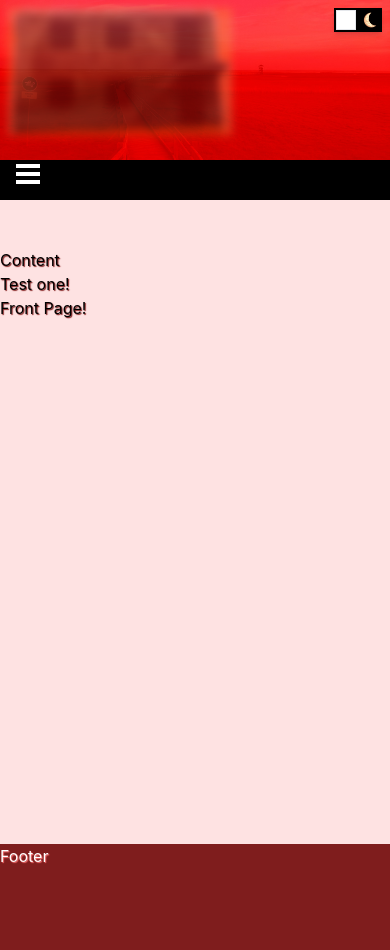
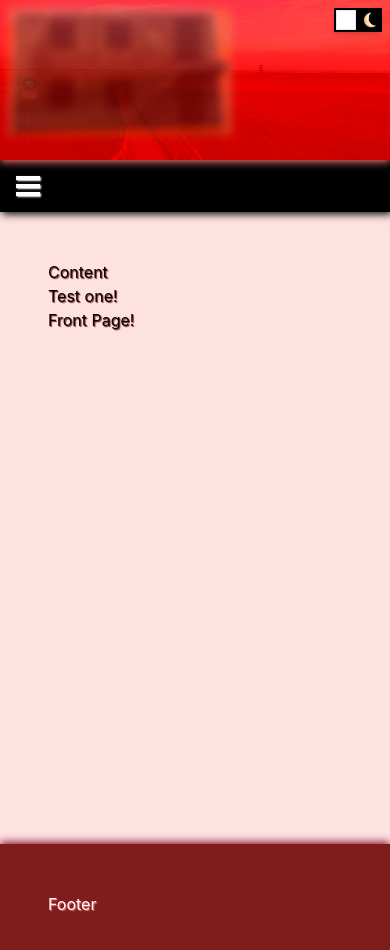
Before and after one commit to otavo002-xamk/portfolio-2023, a React (Create React App) app: page / in a window 390 px wide. Shown: the top 950 px of the page. Built offline with nearby package versions, Linux system fonts and the light colour scheme.

Commit message:
modified styles

```diff
--- a/src/Content.js
+++ b/src/Content.js
@@ -3,7 +3,7 @@ import { Outlet } from "react-router-dom";
 
 function Content() {
   return (
-    <div className="lg:col-start-2 lg:col-end-7 w-full pt-12 lg:pt-52 text-shadow dark:text-shadow-dark">
+    <div className="lg:col-start-2 lg:col-end-7 w-full p-12 lg:pt-52 text-shadow dark:text-shadow-dark">
       <h3 className="dark:text-white">Content</h3>
       <p className="dark:text-white">Test one!</p>
       <Outlet />
--- a/src/Footer.js
+++ b/src/Footer.js
@@ -2,7 +2,7 @@ import React from "react";
 
 function Footer() {
   return (
-    <div className="bg-red-900 w-full h-32 text-white text-shadow-menu dark:text-shadow-darkmenu">
+    <div className="bg-red-900 w-full h-32 p-12 shadow-footerShadow text-white text-shadow-menu dark:text-shadow-darkmenu">
       <p>Footer</p>
     </div>
   );
--- a/src/LeftNavBar.js
+++ b/src/LeftNavBar.js
@@ -32,7 +32,7 @@ function LeftNavBar() {
   }
 
   return (
-    <div className="bg-leftNavBar bg-cover pt-40 lg:col-start-1 lg:col-end-1 p-4 bg-black dark:bg-red-100 text-shadow-menu dark:text-shadow-darkmenu">
+    <div className="bg-leftNavBar bg-cover pt-40 lg:col-start-1 lg:col-end-1 p-4 bg-black dark:bg-red-100 shadow-navbarShadow dark:shadow-darkNavbar text-shadow-menu dark:text-shadow-darkmenu">
       <MenuButton handleMenuChange={changeMenuOpenState} menuOpen={menuOpen} />
       <div className={`${itemsWhenMenuOpen} p-4 lg:block`}>
         <p
--- a/src/MenuButton.js
+++ b/src/MenuButton.js
@@ -3,22 +3,22 @@ import PropTypes from "prop-types";
 
 function MenuButton({ handleMenuChange, menuOpen }) {
   const bar1WhenMenuOpen = menuOpen
-    ? "rotate-45 translate-y-2 duration-100 bg-orange-400"
-    : "bg-white dark:bg-black";
+    ? "rotate-45 translate-y-2 duration-100 bg-orange-400 shadow-closeBurger"
+    : "bg-white dark:bg-black shadow-burgerShadow dark:shadow-darkBurger";
   const bar2WhenMenuOpen = menuOpen && "opacity-0";
   const bar3WhenMenuOpen = menuOpen
-    ? "-rotate-45 -translate-y-2 duration-100 bg-orange-400"
-    : "bg-white dark:bg-black";
+    ? "-rotate-45 -translate-y-2 duration-100 bg-orange-400 shadow-closeBurger"
+    : "bg-white dark:bg-black shadow-burgerShadow dark:shadow-darkBurger";
 
   return (
     <div
-      className="menu-container lg:hidden"
+      className="menu-container mt-4 lg:hidden"
       data-testid="menu-container"
       onClick={handleMenuChange}
     >
       <div className={`${bar1WhenMenuOpen} duration-100 w-6 h-1 mt-1`}></div>
       <div
-        className={`${bar2WhenMenuOpen} duration-100 w-6 h-1 bg-white dark:bg-black mt-1`}
+        className={`${bar2WhenMenuOpen} duration-100 w-6 h-1 bg-white dark:bg-black mt-1 shadow-burgerShadow dark:shadow-darkBurger`}
       ></div>
       <div className={`${bar3WhenMenuOpen} duration-100 w-6 h-1 mt-1`}></div>
     </div>
--- a/src/TopHeader.js
+++ b/src/TopHeader.js
@@ -12,7 +12,7 @@ function TopHeader() {
   };
 
   return (
-    <div className="p-2 bg-header bg-cover absolute w-full bg-red-600 h-40">
+    <div className="p-2 bg-header bg-cover absolute w-full bg-red-600 h-40 shadow-headerShadow">
       <div className="float-left">
         <Link to="/">
           <img
--- a/tailwind.config.js
+++ b/tailwind.config.js
@@ -12,6 +12,15 @@ module.exports = {
       darkmenu: "1px 1px 1px #7f1d1d",
     },
     extend: {
+      boxShadow: {
+        headerShadow: "0 2px 8px #f87171",
+        navbarShadow: "2px 2px 8px black",
+        darkNavbar: "2px 2px 8px white",
+        burgerShadow: "1px 1px 2px white",
+        darkBurger: "1px 1px 2px black",
+        closeBurger: "1px 1px 2px #f87171",
+        footerShadow: "0 -2px 8px #881337",
+      },
       backgroundImage: {
         header: "url('./pictures/jarvi.jpg')",
         // leftNavBar: "url('./pictures/WP_20191220_324.jpg')",
```
